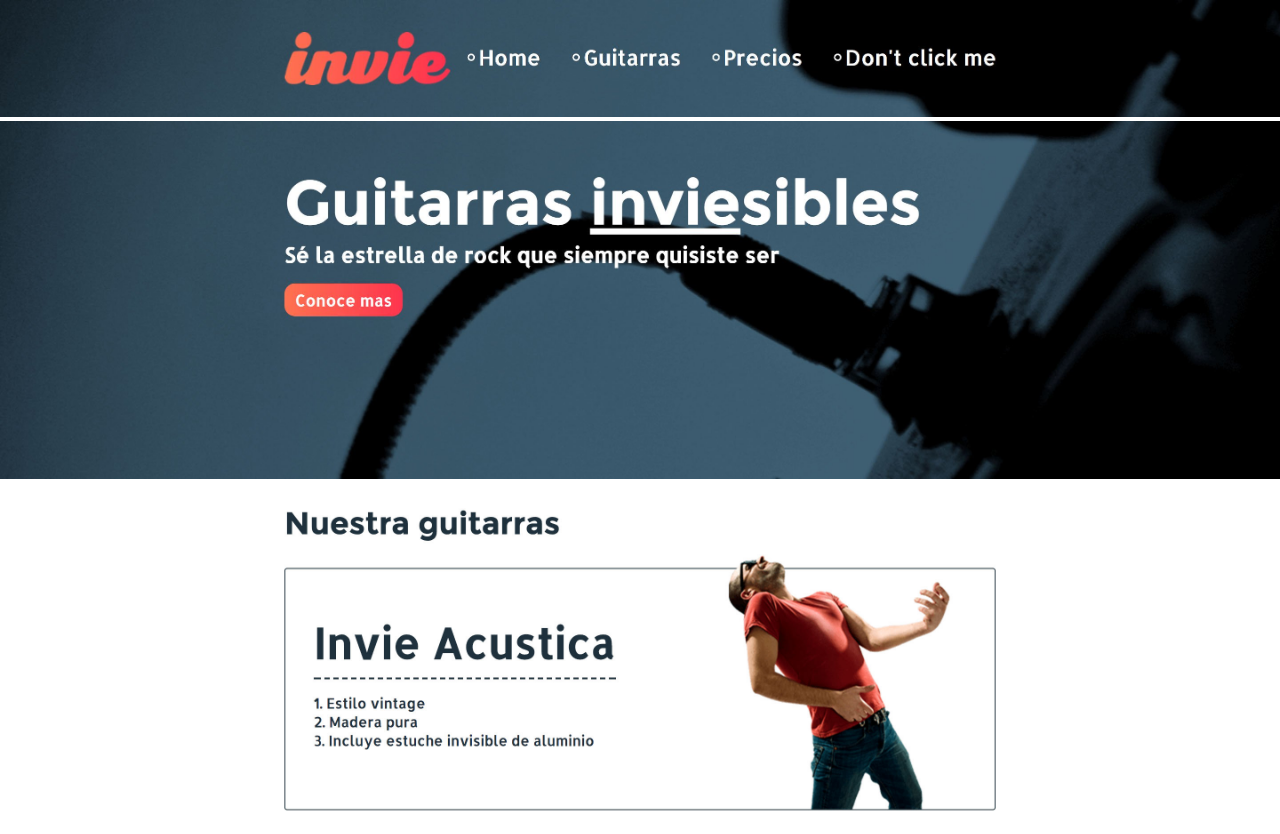
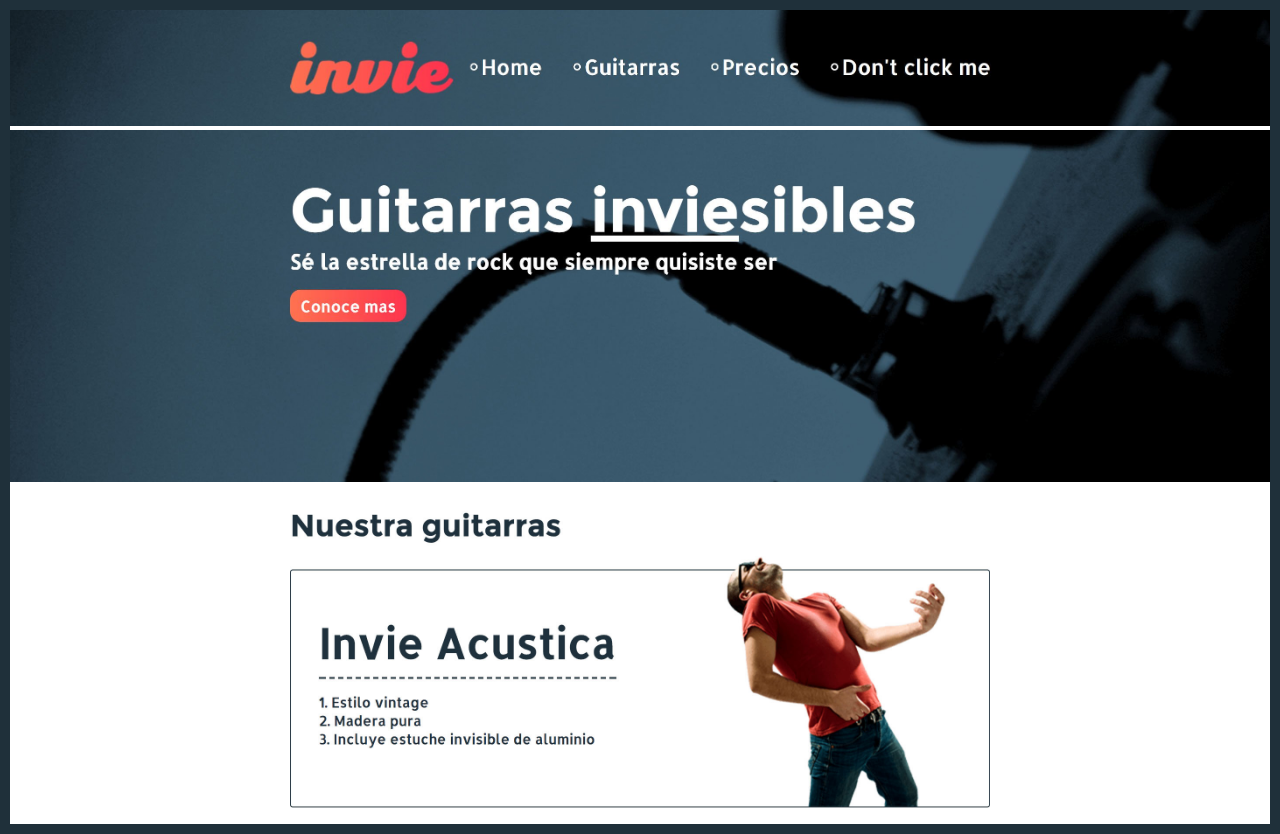
Before and after one commit to josePadronF/invie-github, a plain HTML site: page index.html in a window 1280 px wide. Drawn offline with Linux system fonts and the light colour scheme.

Commit message:
hotfix 1

```diff
--- a/index.html
+++ b/index.html
@@ -8,6 +8,7 @@
     <style media="screen">
       body {
         margin: 0;
+        border: 10px solid #1F303A;
       }
       img {
         max-width: 100%;
```
Also changed, not shown: clasica.jpg (added), footer.jpg (added).
